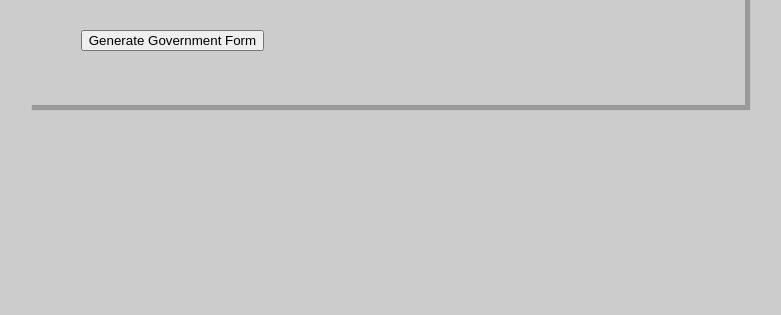
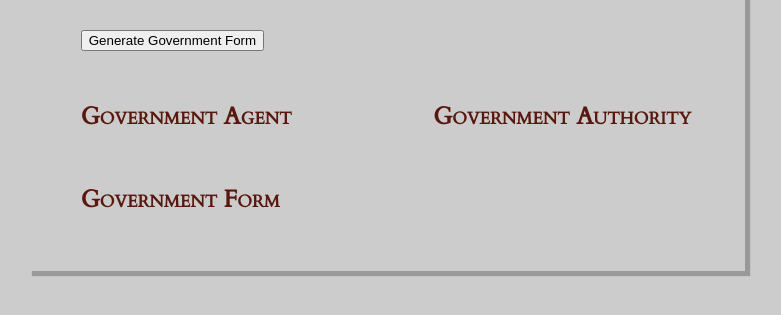
Before and after one commit to ouchmyothereye/wwn_worldbuilding, a plain HTML site: page government.html in a window 1280 px wide. Shown: the part 203-518 px from the top of the page, without its empty margins (254-1035 px from the left). Drawn offline with Linux system fonts and the light colour scheme.

Commit message:
Update government.html

```diff
--- a/government.html
+++ b/government.html
@@ -25,18 +25,31 @@
     </header>
     <h1>Government Tables</h1>
 
-    <!-- Add your table buttons and results here -->
+    <!-- Generate buttons -->
     <div class="flex-container">
         <div class="flex-item">
             <button onclick="generate('govt_agents')">Generate Government Agent</button>
+        </div>
+        <div class="flex-item">
+            <button onclick="generate('govt_authority')">Generate Government Authority</button>
+        </div>
+        <div class="flex-item">
+            <button onclick="generate('govt_forms_single')">Generate Government Form</button>
+        </div>
+    </div>
+
+    <!-- Show the results -->
+    <div class="flex-container">
+        <div class="flex-item">
+            <h2>Government Agent</h2>
             <p id="govt_agents"></p>
         </div>
         <div class="flex-item">
-            <button onclick="generate('govt_authority')">Generate Government Authority</button>
+            <h2>Government Authority</h2>
             <p id="govt_authority"></p>
         </div>
         <div class="flex-item">
-            <button onclick="generate('govt_forms_single')">Generate Government Form</button>
+            <h2>Government Form</h2>
             <p id="govt_forms_single"></p>
         </div>
     </div>
```
